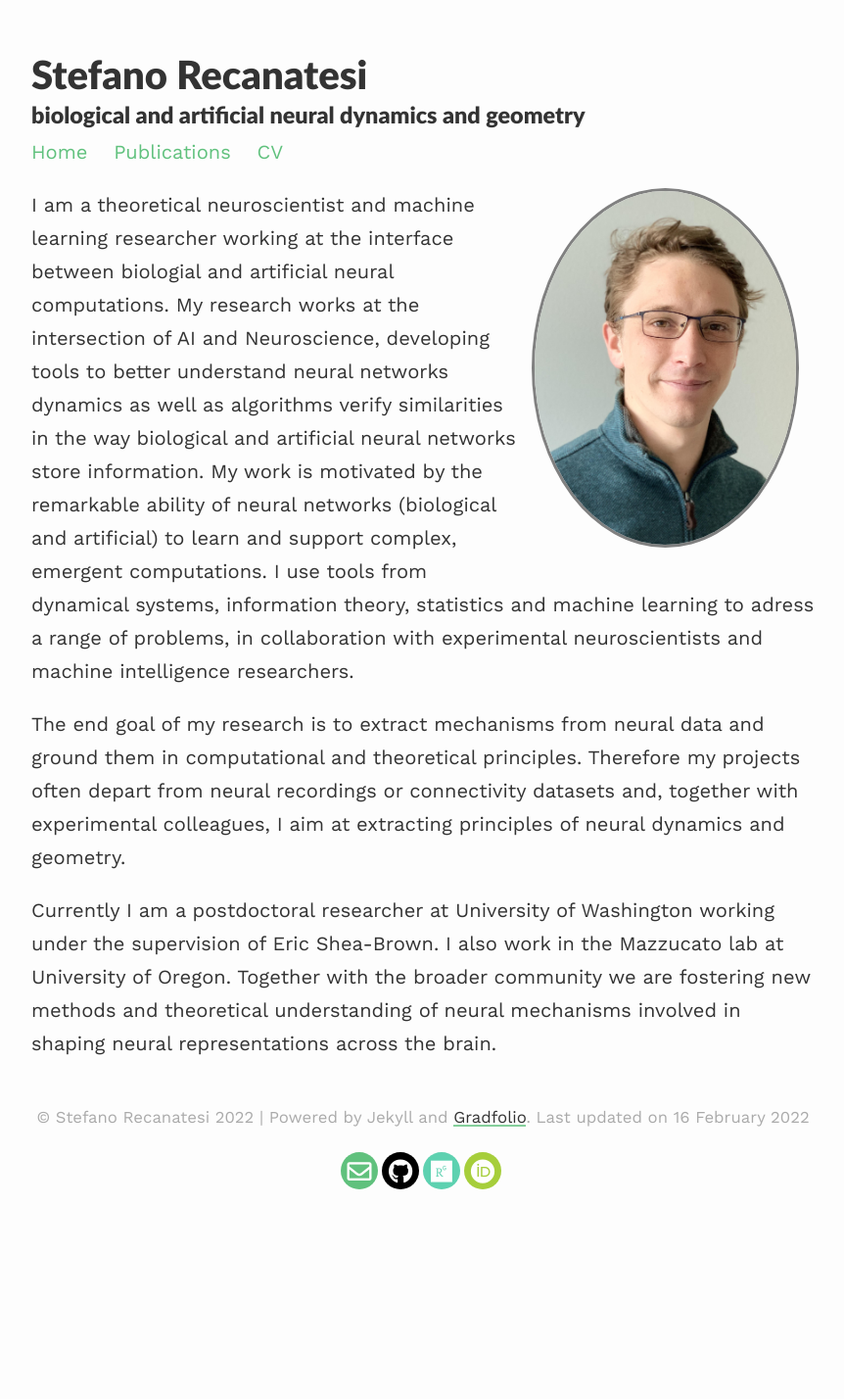
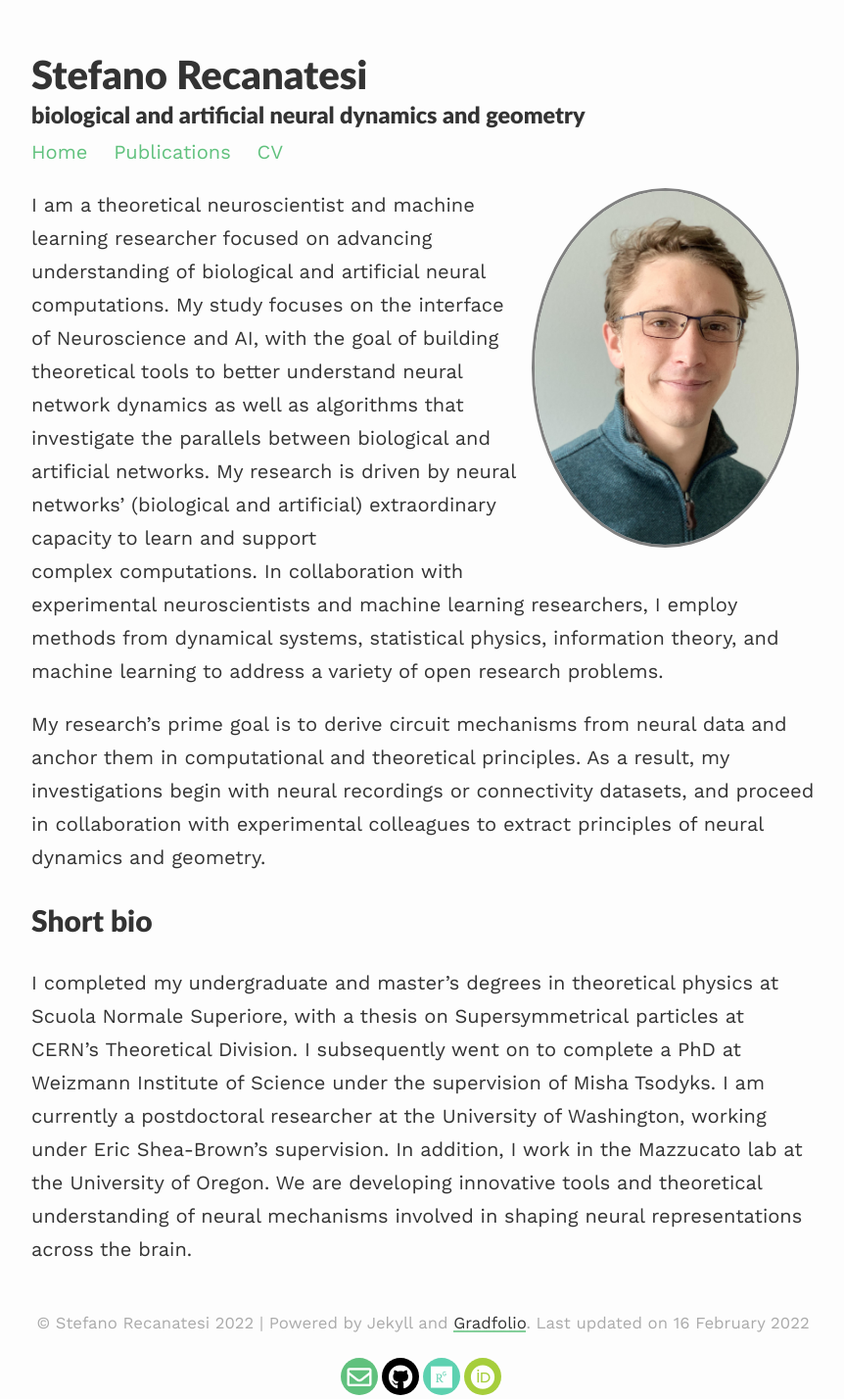
Before and after one commit to srecanatesi/srecanatesi.gihub.io, a Jekyll site: the page built from index.md, in a window 1280 px wide. Shown: the whole page at 98% size, without its empty margins (208-1070 px from the left). Built offline with Jekyll 4.4.1, drawn with Linux system fonts in a browser that asks for light colours; nearby versions of some CDN libraries; before the commit the page ends 1218 px from its top, so only the background shows below that.

Commit message:
change biography

```diff
--- a/index.md
+++ b/index.md
@@ -7,10 +7,9 @@ profile:
 published: true
 ---
 
-I am a theoretical neuroscientist and machine learning researcher working at the interface between biologial and artificial neural computations. My research works at the intersection of AI and Neuroscience, developing tools to better understand neural networks dynamics as well as algorithms verify similarities in the way biological and artificial neural networks store information. My work is motivated by the remarkable ability of neural networks (biological and artificial) to learn and support complex, emergent computations. I use tools from dynamical systems, information theory, statistics and machine learning to adress a range of problems, in collaboration with experimental neuroscientists and machine intelligence researchers.
+I am a theoretical neuroscientist and machine learning researcher focused on advancing understanding of biological and artificial neural computations. My study focuses on the interface of Neuroscience and AI, with the goal of building theoretical tools to better understand neural network dynamics as well as algorithms that investigate the parallels between biological and artificial networks. My research is driven by neural networks' (biological and artificial) extraordinary capacity to learn and support complex computations. In collaboration with experimental neuroscientists and machine learning researchers, I employ methods from dynamical systems, statistical physics, information theory, and machine learning to address a variety of open research problems.
 
+My research's prime goal is to derive circuit mechanisms from neural data and anchor them in computational and theoretical principles. As a result, my investigations begin with neural recordings or connectivity datasets, and proceed in collaboration with experimental colleagues to extract principles of neural dynamics and geometry.
 
-The end goal of my research is to extract mechanisms from neural data and ground them in computational and theoretical principles. Therefore my projects often depart from neural recordings or connectivity datasets and, together with experimental colleagues, I aim at extracting principles of neural dynamics and geometry.
-
-
-Currently I am a postdoctoral researcher at University of Washington working under the supervision of Eric Shea-Brown. I also work in the Mazzucato lab at University of Oregon. Together with the broader community we are fostering new methods and theoretical understanding of neural mechanisms involved in shaping neural representations across the brain.
+# Short bio
+I completed my undergraduate and master's degrees in theoretical physics at Scuola Normale Superiore, with a thesis on Supersymmetrical particles at CERN's Theoretical Division. I subsequently went on to complete a PhD at Weizmann Institute of Science under the supervision of Misha Tsodyks. I am currently a postdoctoral researcher at the University of Washington, working under Eric Shea-Brown's supervision. In addition, I work in the Mazzucato lab at the University of Oregon. We are developing innovative tools and theoretical understanding of neural mechanisms involved in shaping neural representations across the brain.
```
